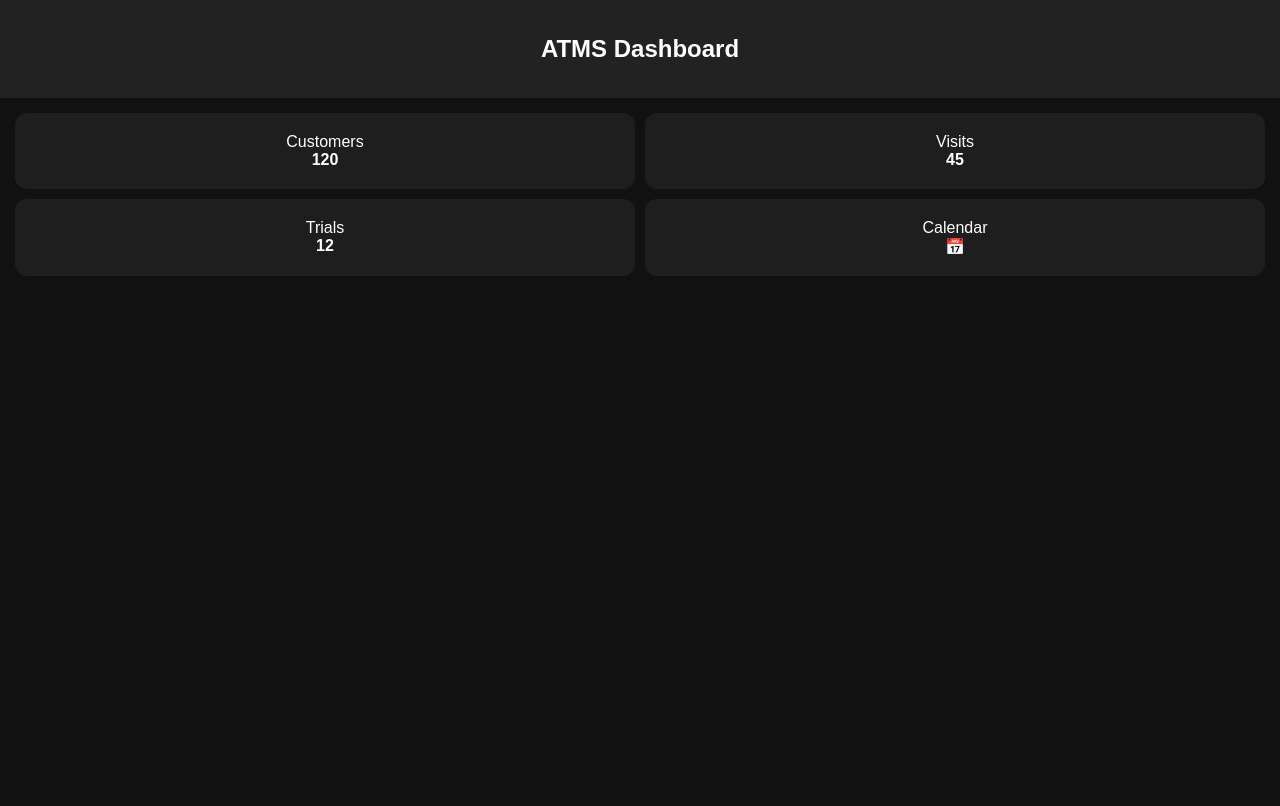
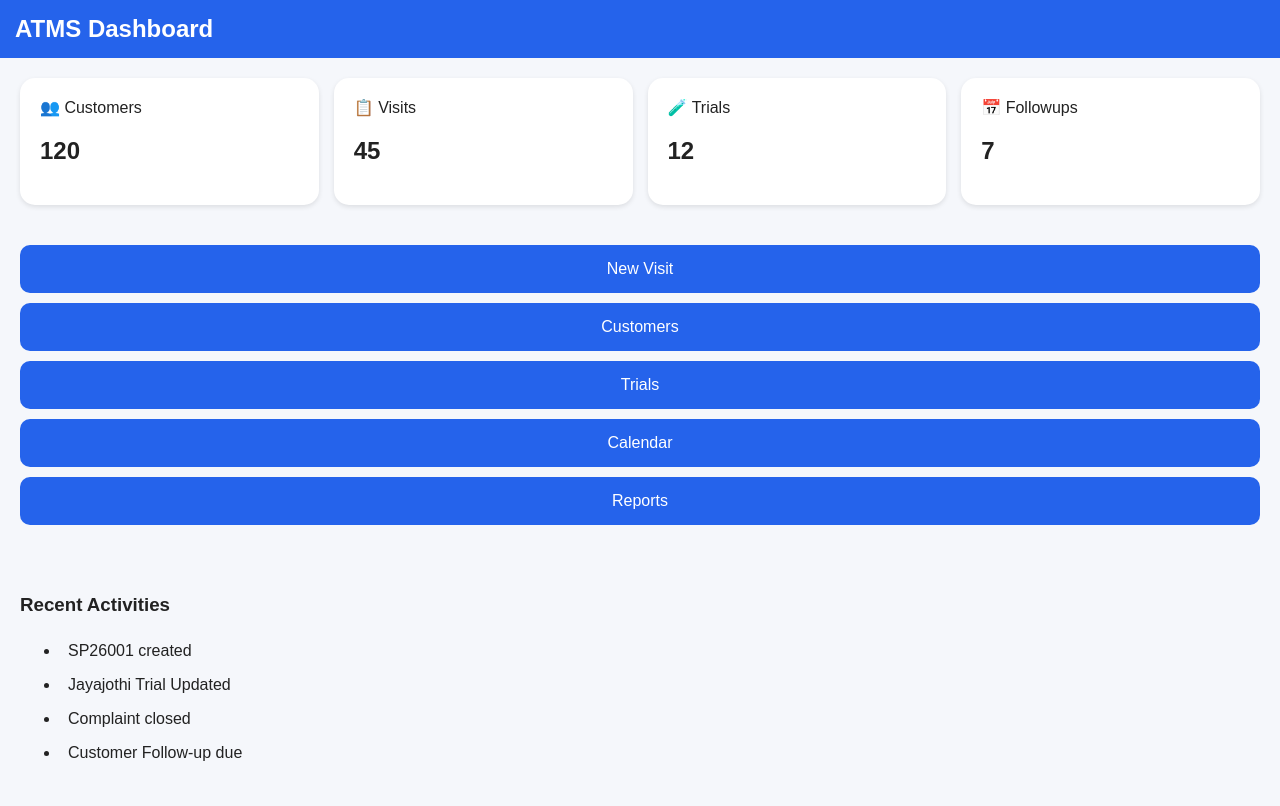
Before and after one commit to sfsundar-design/ATMS, a plain HTML site: page index.html in a window 1280 px wide. Drawn offline with Linux system fonts and the light colour scheme.

Commit message:
Refactor index.html for improved structure and style

```diff
--- a/index.html
+++ b/index.html
@@ -1,15 +1,202 @@
-<!DOCTYPE html><html><head><meta charset='utf-8'><meta name='viewport' content='width=device-width,initial-scale=1'>
-<title>ATMS</title><style>
-body{font-family:Arial;margin:0;background:#111;color:#fff}
-header{padding:15px;background:#222;text-align:center}
-.grid{display:grid;grid-template-columns:1fr 1fr;gap:10px;padding:15px}
-.card{background:#1e1e1e;padding:20px;border-radius:12px;text-align:center}
-</style></head><body>
-<header><h2>ATMS Dashboard</h2></header>
-<div class='grid'>
-<div class='card'>Customers<br><b>120</b></div>
-<div class='card'>Visits<br><b>45</b></div>
-<div class='card'>Trials<br><b>12</b></div>
-<div class='card'>Calendar<br><b>📅</b></div>
+<!DOCTYPE html>
+<html>
+<head>
+<meta charset="UTF-8">
+<meta name="viewport" content="width=device-width,initial-scale=1">
+
+<title>ATMS</title>
+
+<style>
+
+body{
+margin:0;
+font-family:Arial;
+background:#f5f7fb;
+color:#222;
+}
+
+@media (prefers-color-scheme:dark){
+
+body{
+background:#111827;
+color:white;
+}
+
+.card{
+background:#1f2937;
+}
+
+.sidebar{
+background:#0f172a;
+}
+
+}
+
+
+.header{
+padding:15px;
+font-size:24px;
+font-weight:bold;
+background:#2563eb;
+color:white;
+}
+
+
+.grid{
+
+display:grid;
+grid-template-columns:repeat(auto-fit,minmax(160px,1fr));
+gap:15px;
+padding:20px;
+
+}
+
+
+.card{
+
+padding:20px;
+border-radius:15px;
+background:white;
+
+box-shadow:0 2px 5px rgba(0,0,0,0.1);
+
+}
+
+
+.quick{
+
+padding:20px;
+
+}
+
+
+button{
+
+width:100%;
+padding:15px;
+
+margin-bottom:10px;
+
+border:none;
+
+border-radius:10px;
+
+background:#2563eb;
+
+color:white;
+
+font-size:16px;
+
+}
+
+
+.activity{
+
+padding:20px;
+
+}
+
+
+li{
+
+padding:8px;
+
+}
+
+</style>
+
+</head>
+
+<body>
+
+
+<div class="header">
+
+ATMS Dashboard
+
 </div>
-</body></html>
+
+
+
+<div class="grid">
+
+<div class="card">
+
+👥 Customers
+
+<h2>120</h2>
+
+</div>
+
+
+<div class="card">
+
+📋 Visits
+
+<h2>45</h2>
+
+</div>
+
+
+
+<div class="card">
+
+🧪 Trials
+
+<h2>12</h2>
+
+</div>
+
+
+
+<div class="card">
+
+📅 Followups
+
+<h2>7</h2>
+
+</div>
+
+</div>
+
+
+
+<div class="quick">
+
+<button>New Visit</button>
+
+<button>Customers</button>
+
+<button>Trials</button>
+
+<button>Calendar</button>
+
+<button>Reports</button>
+
+</div>
+
+
+
+<div class="activity">
+
+<h3>Recent Activities</h3>
+
+<ul>
+
+<li>SP26001 created</li>
+
+<li>Jayajothi Trial Updated</li>
+
+<li>Complaint closed</li>
+
+<li>Customer Follow-up due</li>
+
+</ul>
+
+</div>
+
+
+
+</body>
+
+</html>
```
